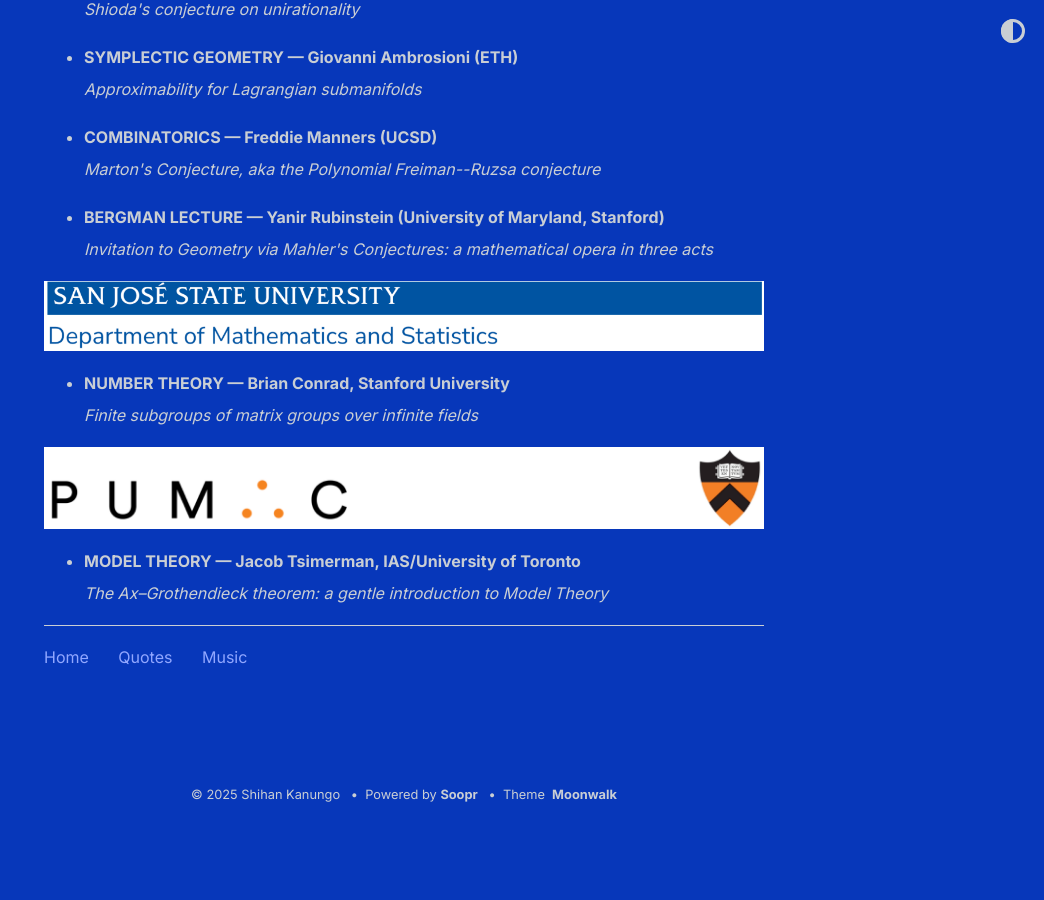
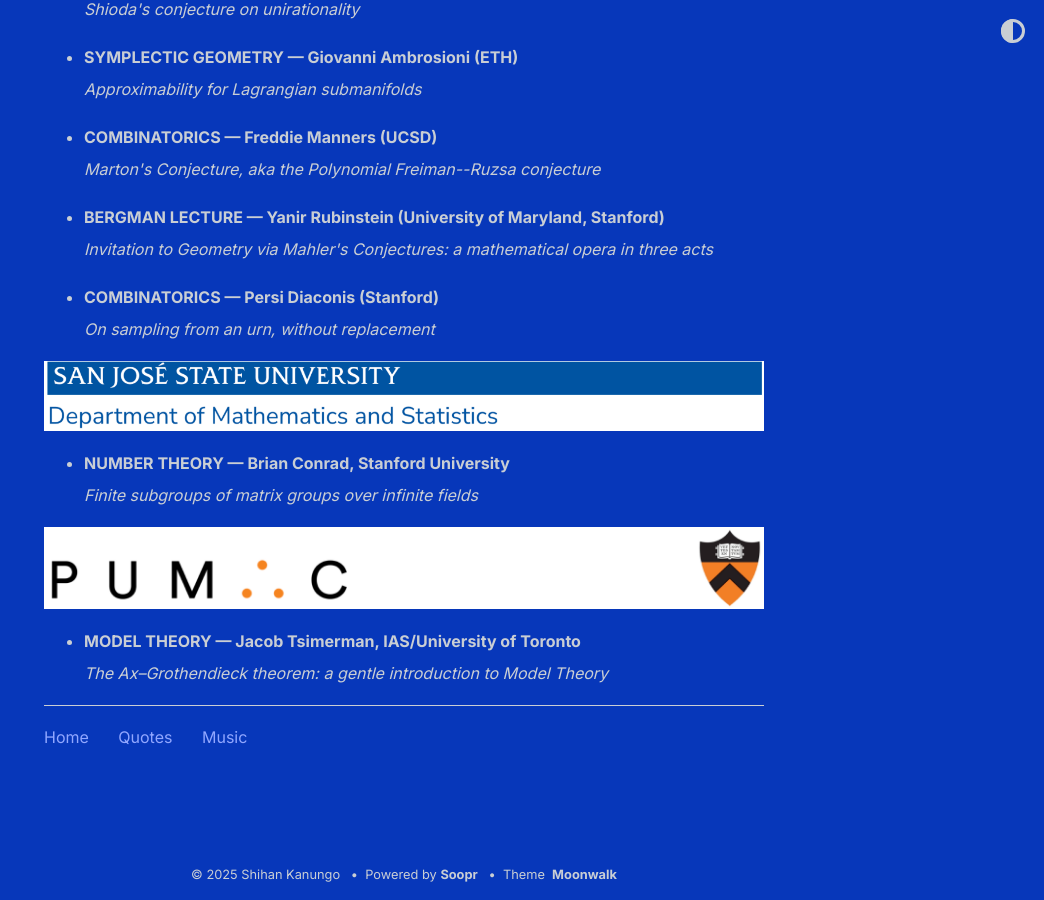
Before and after one commit to shihankanungo/shihankanungo.github.io, a Jekyll site: the page built from math-talks.md, in a window 1280 px wide and 900 px high, scrolled down 7798 px. Shown: the whole window, without its empty margins (236-1280 px from the left). Built offline with Jekyll 4.4.1, drawn with Linux system fonts in a browser that asks for light colours; before the commit the page ends 8618 px from its top, so only the background shows below that.

Commit message:
Update math-talks.md

```diff
--- a/math-talks.md
+++ b/math-talks.md
@@ -528,6 +528,14 @@
 </details></li>
 </ul>
 
+<ul>
+<li><details>
+  <summary style="list-style: none;"><b>COMBINATORICS &mdash; Persi Diaconis (Stanford)</b><br>
+    <i>On sampling from an urn, without replacement</i></summary>
+  <small><img src="images/12-4.png" alt="Dec 4"></small>
+</details></li>
+</ul>
+
 ![sjsu-math](images/sjsu-math.png)
 
 <ul>
```
